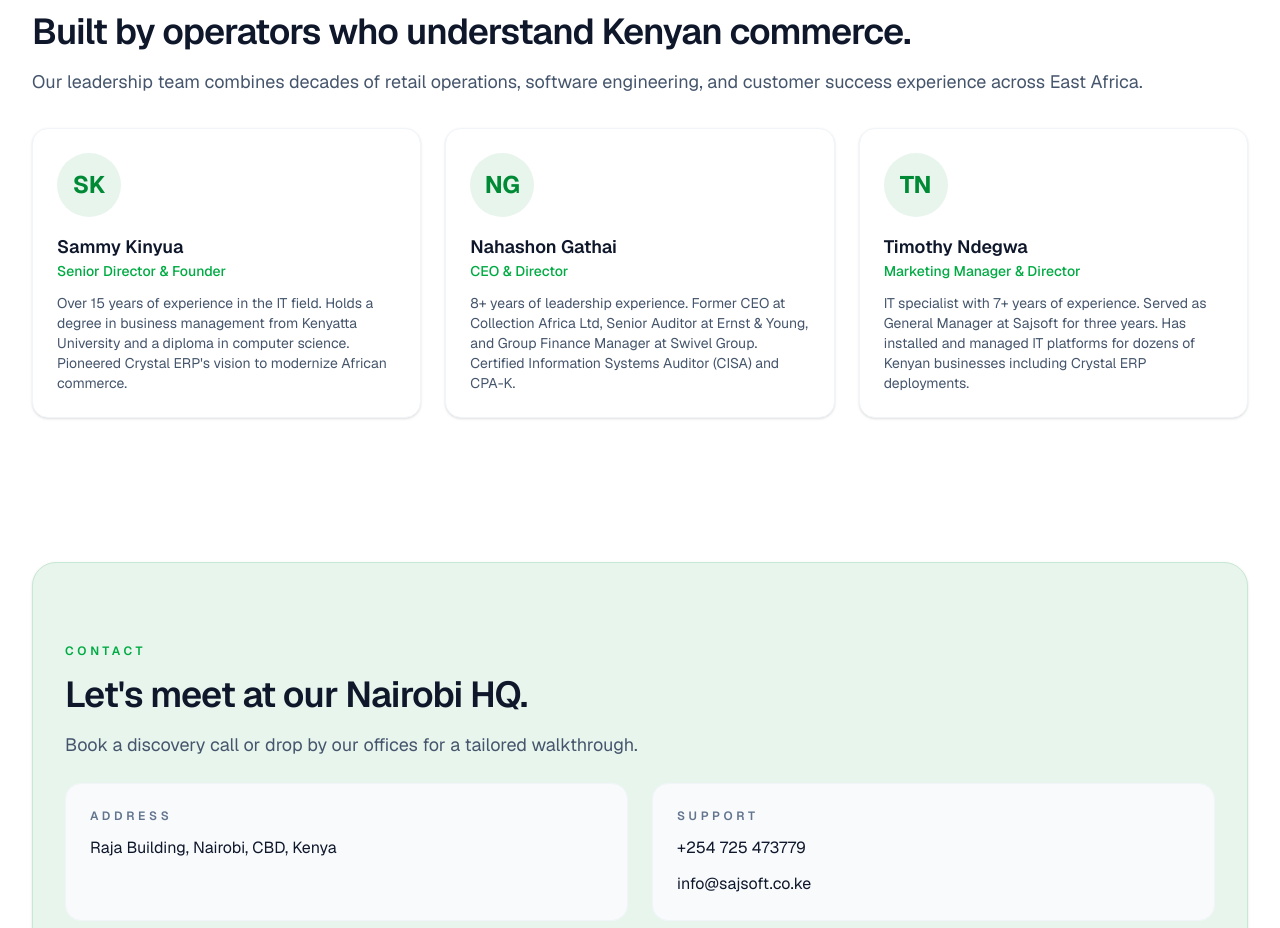
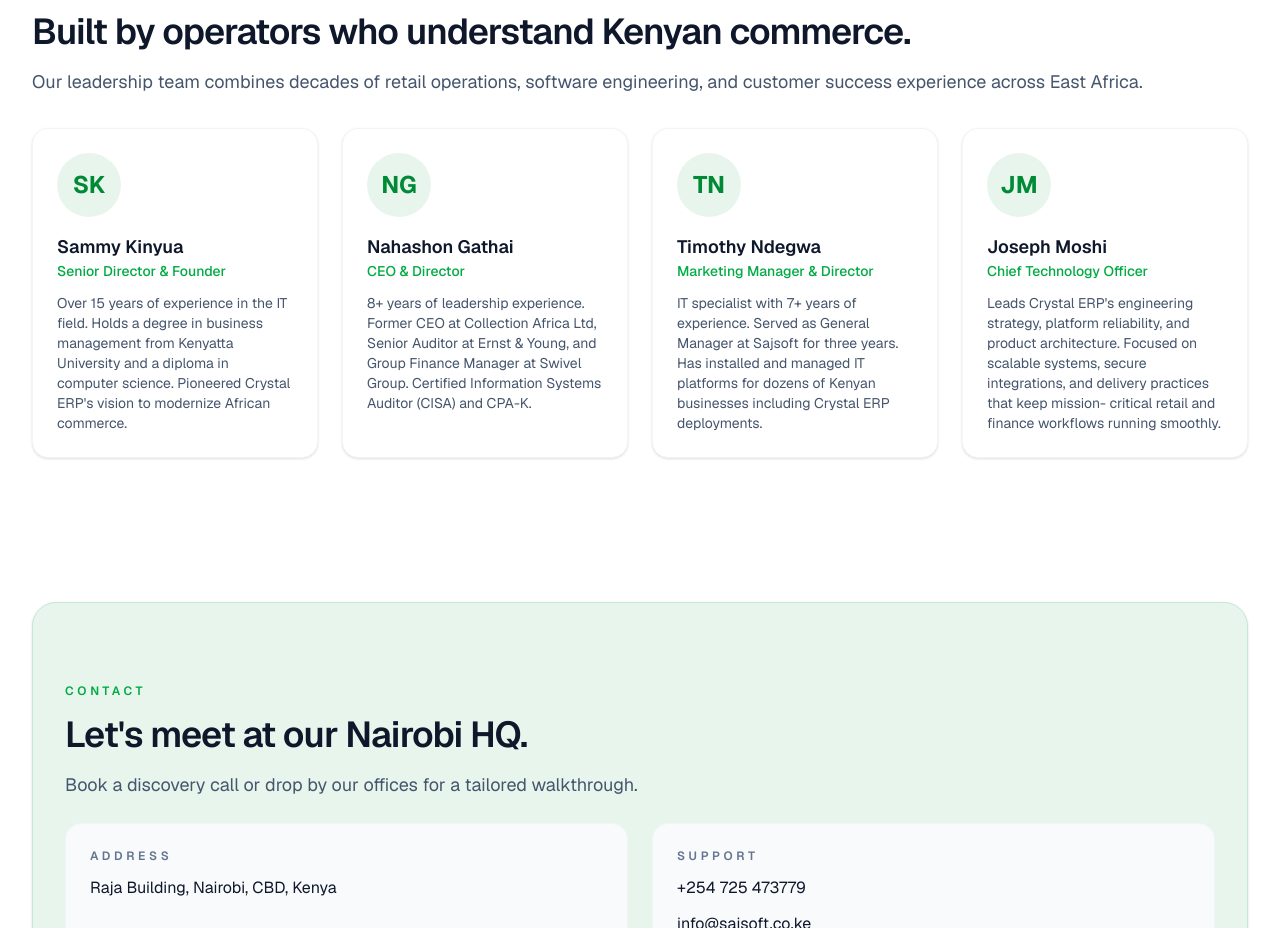
Before and after one commit to eddiemuhoro/crystaline, a Next.js app: page /about in a window 1280 px wide. Shown: the part 1880-2808 px from the top of the page. Built offline with nearby package versions, Linux system fonts and the light colour scheme.

Commit message:
Update About page layout and add Joseph Moshi's profile

```diff
--- a/app/about/page.tsx
+++ b/app/about/page.tsx
@@ -85,7 +85,7 @@ export default function AboutPage() {
           title="Built by operators who understand Kenyan commerce."
           description="Our leadership team combines decades of retail operations, software engineering, and customer success experience across East Africa."
         />
-        <div className="grid gap-6 md:grid-cols-3">
+        <div className="grid gap-6 md:grid-cols-2 xl:grid-cols-4">
           <article className="rounded-2xl border border-slate-100 bg-white p-6 shadow-sm">
             <div className="mb-4 flex h-16 w-16 items-center justify-center rounded-full bg-brand-50 text-2xl font-bold text-brand-700">
               SK
@@ -135,6 +135,23 @@ export default function AboutPage() {
               deployments.
             </p>
           </article>
+          <article className="rounded-2xl border border-slate-100 bg-white p-6 shadow-sm">
+            <div className="mb-4 flex h-16 w-16 items-center justify-center rounded-full bg-brand-50 text-2xl font-bold text-brand-700">
+              JM
+            </div>
+            <h3 className="text-lg font-semibold text-slate-900">
+              Joseph Moshi
+            </h3>
+            <p className="text-sm font-medium text-brand-600">
+              Chief Technology Officer
+            </p>
+            <p className="mt-3 text-sm text-slate-600">
+              Leads Crystal ERP&apos;s engineering strategy, platform
+              reliability, and product architecture. Focused on scalable
+              systems, secure integrations, and delivery practices that keep
+              mission- critical retail and finance workflows running smoothly.
+            </p>
+          </article>
         </div>
       </section>
 
```
